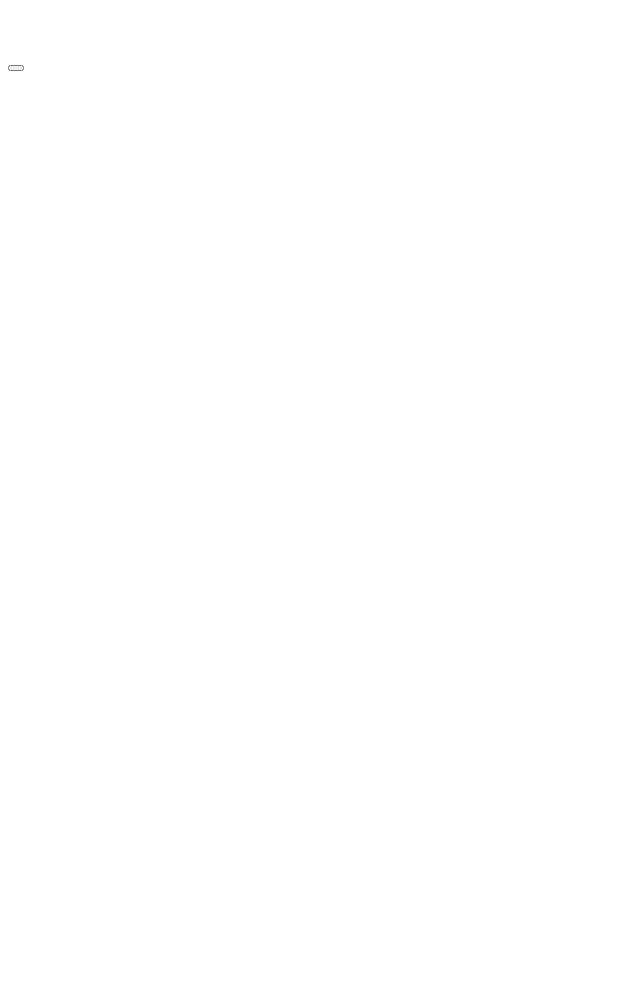
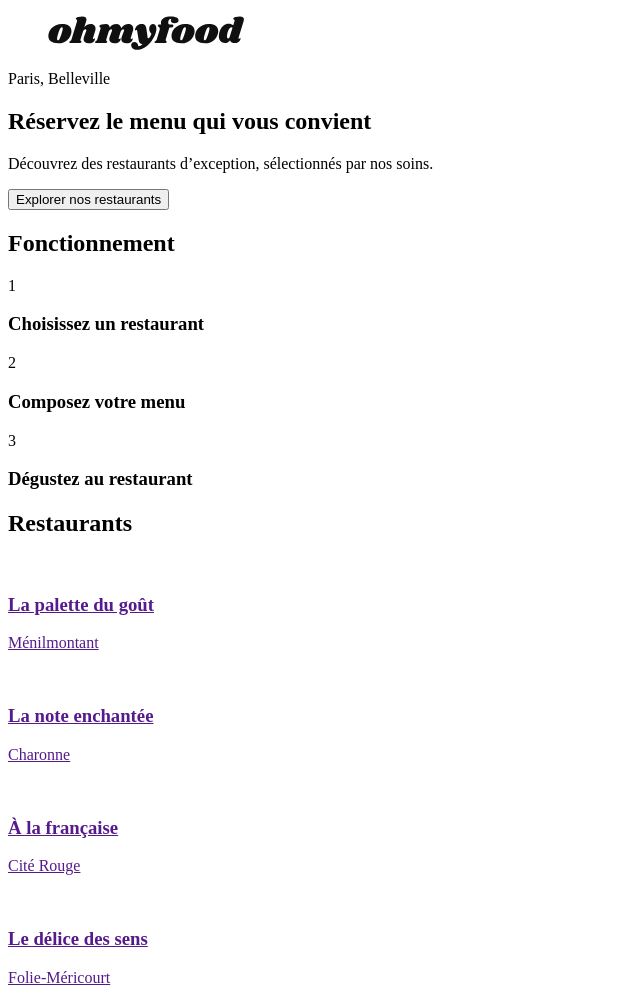
Before and after one commit to 2Chris3/OhMyFood, a plain HTML site: page index.html in a window 1280 px wide. Shown: the whole page, without its empty margins (0-640 px from the left). Before the commit the page ends 800 px from the top, so only its background shows below. Drawn offline with Linux system fonts and the light colour scheme.

Commit message:
Ajout du texte

```diff
--- a/index.html
+++ b/index.html
@@ -11,7 +11,7 @@
 <body>
     <header class="banner">
         <figure>
-            <img src="" alt="">
+            <img src="assets/images/logo/ohmyfood@2x.svg" alt="">
         </figure>
     </header>
 
@@ -19,36 +19,37 @@
     <main>
         <section class="location">
             <i></i>
-            <adress></adress>
+            <adress>Paris, Belleville</adress>
         </section>
         <section class="entete">
-            <h1></h1>
-            <p class="page-subtitle"></p>
+            <h1>Réservez le menu qui
+                vous convient</h1>
+            <p class="page-subtitle">Découvrez des restaurants d’exception, sélectionnés par nos soins.</p>
 
-            <button class="exploration-button"></button>
+            <button class="exploration-button">Explorer nos restaurants</button>
         </section>
         <section class="func">
-            <h2 class="func-title"></h2>
+            <h2 class="func-title">Fonctionnement</h2>
             <div class="func-cards">
                 <article class="card">
-                    <p class="number"></p>
+                    <p class="number">1</p>
                     <i></i>
-                    <h3 class="card-title"></h3>
+                    <h3 class="card-title">Choisissez un restaurant</h3>
                 </article>
                 <article class="card">
-                    <p class="number"></p>
+                    <p class="number">2</p>
                     <i></i>
-                    <h3 class="card-title"></h3>
+                    <h3 class="card-title">Composez votre menu</h3>
                 </article>
                 <article class="card">
-                    <p class="number"></p>
+                    <p class="number">3</p>
                     <i></i>
-                    <h3 class="card-title"></h3>
+                    <h3 class="card-title">Dégustez au restaurant</h3>
                 </article>
             </div>
         </section>
         <section class="restaurants">
-            <h2 class="restaurants-title"></h2>
+            <h2 class="restaurants-title">Restaurants</h2>
             <div class="restaurants-cards">
                 <article class="card">
                     <a href="" class="card-link">
@@ -56,8 +57,8 @@
                         <figure><img src="" alt=""></figure>
                         <div class="card-content">
                             <div class="card-text">
-                                <div class="card-title"></div>
-                                <div class="card-subtitle"></div>
+                                <h3 class="card-title">La palette du goût</h3>
+                                <adress class="card-subtitle">Ménilmontant</adress>
                             </div>
                             <i></i>
                         </div>
@@ -69,8 +70,8 @@
                         <figure><img src="" alt=""></figure>
                         <div class="card-content">
                             <div class="card-text">
-                                <div class="card-title"></div>
-                                <div class="card-subtitle"></div>
+                                <h3 class="card-title">La note enchantée</h3>
+                                <adress class="card-subtitle">Charonne</adress>
                             </div>
                             <i></i>
                         </div>
@@ -82,8 +83,8 @@
                         <figure><img src="" alt=""></figure>
                         <div class="card-content">
                             <div class="card-text">
-                                <div class="card-title"></div>
-                                <div class="card-subtitle"></div>
+                                <h3 class="card-title">À la française</h3>
+                                <adress class="card-subtitle">Cité Rouge</adress>
                             </div>
                             <i></i>
                         </div>
@@ -95,8 +96,8 @@
                         <figure><img src="" alt=""></figure>
                         <div class="card-content">
                             <div class="card-text">
-                                <div class="card-title"></div>
-                                <div class="card-subtitle"></div>
+                                <h3 class="card-title">Le délice des sens</h3>
+                                <adress class="card-subtitle">Folie-Méricourt</adress>
                             </div>
                             <i></i>
                         </div>
```
